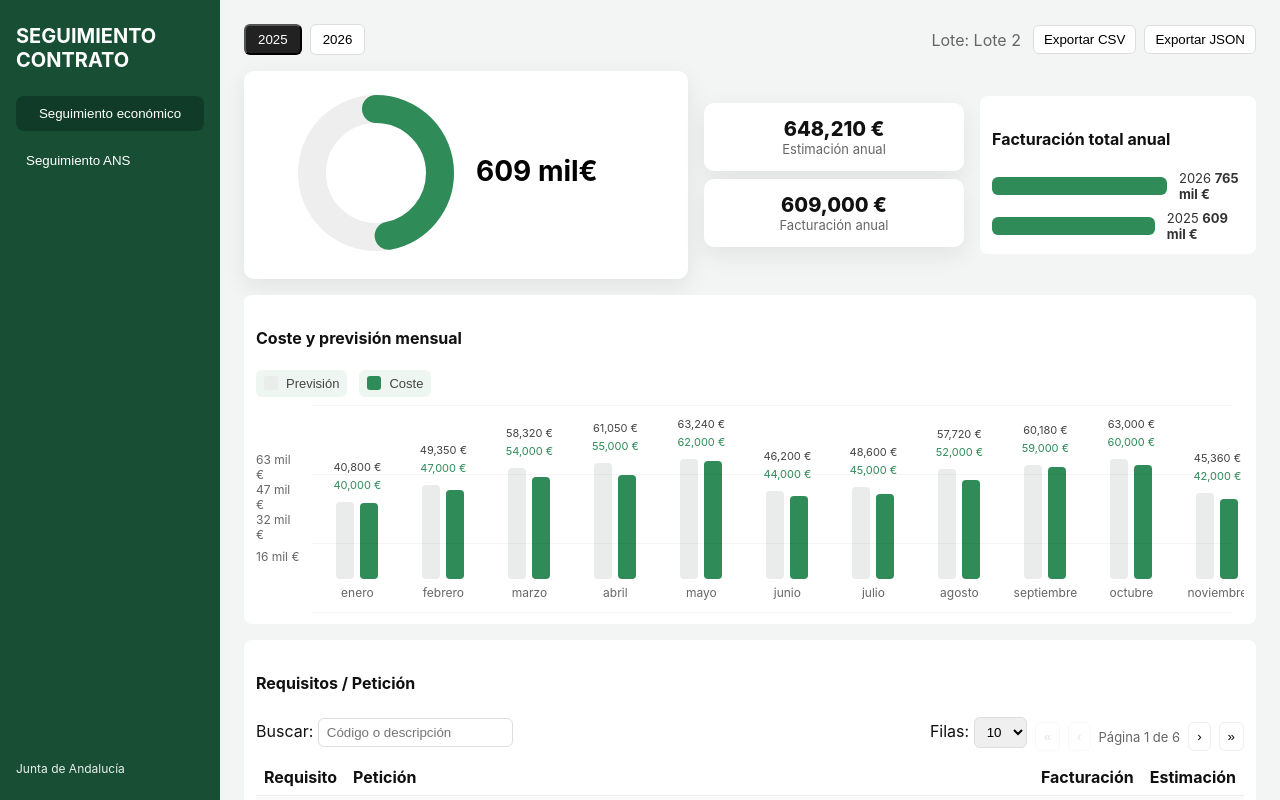
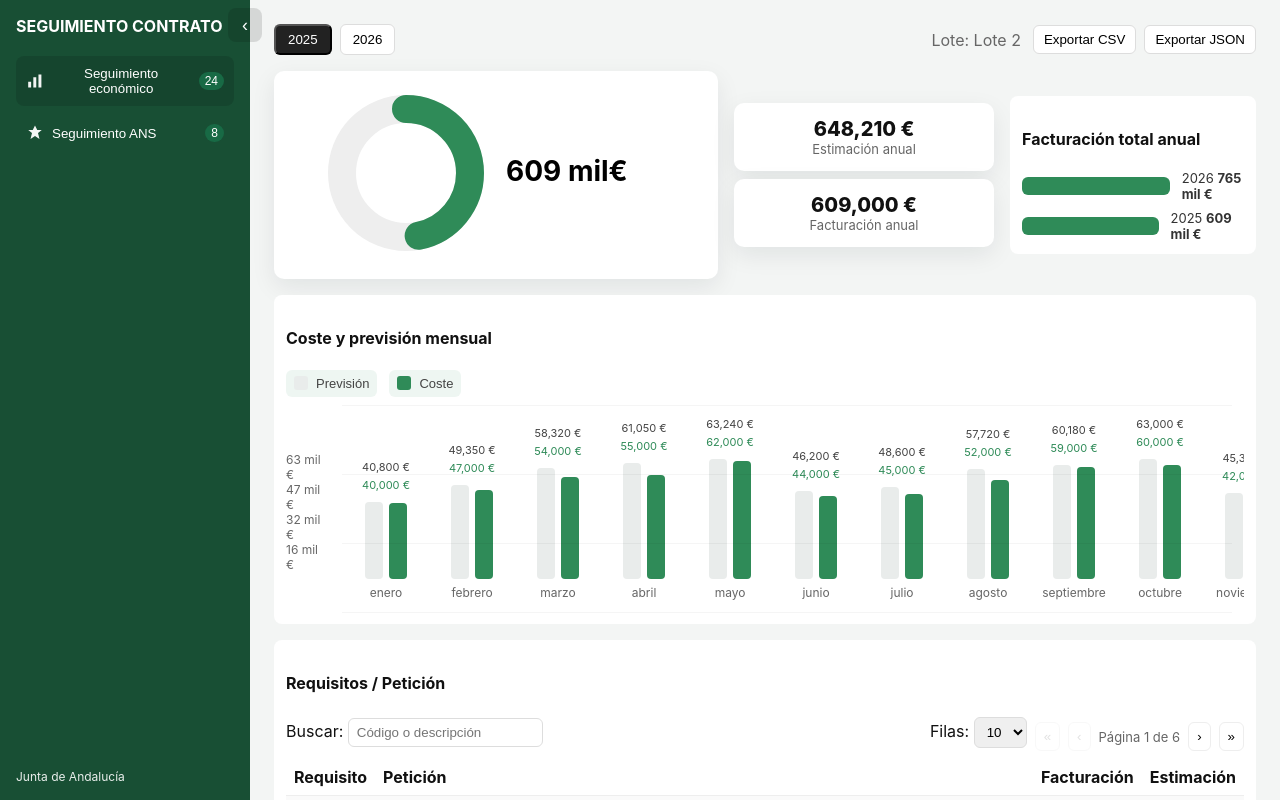
Before and after one commit to nachopavon/testdashboard, a React (Vite) app: page / in a window 1280 px wide. Built offline with nearby package versions, Linux system fonts and the light colour scheme.

Commit message:
Refactor code structure for improved readability and maintainability

```diff
--- a/src/App.tsx
+++ b/src/App.tsx
@@ -16,9 +16,15 @@ export default function App(){
 
   const metrics = sampleData.data[filters.month][filters.req]
 
+  // counts for sidebar badges
+  const econCount = (()=>{
+    try{ return (require('./data/economicData').default.years.length || 0) * 12 }catch(e){ return 12 }
+  })()
+  const ansCount = metrics.length
+
   return (
     <div className={styles.app}>
-      <Sidebar view={view} onChange={setView} />
+      <Sidebar view={view} onChange={setView} ansCount={ansCount} econCount={econCount} />
       <div className={styles.main}>
         {view === 'ans' ? (
           <>
--- a/src/components/Sidebar.module.css
+++ b/src/components/Sidebar.module.css
@@ -1,6 +1,18 @@
-.sidebar{width:220px; background:var(--green); color:#fff; padding:24px 16px; display:flex; flex-direction:column; align-items:stretch}
-.logo{font-weight:700; font-size:20px; margin-bottom:24px; white-space:pre-line}
-.nav{display:flex; flex-direction:column; gap:12px}
-.btn{background:transparent; color:#fff; border-radius:8px; padding:10px; border:none; text-align:left}
-.btnActive{background:#0f3b28; color:#fff; border:none; padding:10px; border-radius:8px}
+.sidebar{position:relative; width:250px; background:var(--green); color:#fff; padding:16px; display:flex; flex-direction:column; align-items:stretch; transition:width .18s ease; overflow:visible}
+.collapsed{width:72px}
+.topRow{display:flex; align-items:center; gap:8px; justify-content:space-between}
+.logo{font-weight:700; font-size:16px; margin-bottom:12px; white-space:nowrap}
+.collapseBtn{background:transparent; border:none; color:#fff; font-size:18px; cursor:pointer}
+.collapseBtn{position:absolute; top:8px; right:-12px; width:34px; height:34px; display:flex; align-items:center; justify-content:center; background:rgba(0,0,0,0.12); border-radius:8px; z-index:60}
+.nav{display:flex; flex-direction:column; gap:8px; margin-top:8px}
+.navBtn{display:flex; gap:8px; align-items:center; padding:10px; border-radius:8px; background:transparent; color:inherit; border:none; cursor:pointer; position:relative}
+.navBtn svg{opacity:0.95}
+.navBtn .label{display:inline-block}
+.btnActive{background:rgba(0,0,0,0.12); color:#fff}
 .footer{margin-top:auto; font-size:12px; opacity:0.9}
+
+/* collapsed state: hide labels and center icons */
+.collapsed .label{display:none}
+.collapsed .logo{font-size:12px}
+.collapsed .navBtn{justify-content:center}
+.badge{background:var(--accent-2); color:#fff; padding:2px 6px; border-radius:999px; font-size:12px; margin-left:auto}
--- a/src/components/Sidebar.tsx
+++ b/src/components/Sidebar.tsx
@@ -1,19 +1,61 @@
-import React from 'react'
+import React, { useEffect, useState } from 'react'
 import styles from './Sidebar.module.css'
 
 type Props = {
   view: 'ans'|'econ'
   onChange: (v:'ans'|'econ')=>void
+  ansCount?: number
+  econCount?: number
 }
 
-export default function Sidebar({view='ans', onChange}:Props){
+export default function Sidebar({view='ans', onChange, ansCount=0, econCount=0}:Props){
+  const [collapsed, setCollapsed] = useState(()=>{
+    try{ return localStorage.getItem('td_sidebar_collapsed') === '1' }catch(e){ return false }
+  })
+
+  useEffect(()=>{ try{ localStorage.setItem('td_sidebar_collapsed', collapsed ? '1' : '0') }catch(e){} }, [collapsed])
+
+  function handleKeyClick(event:React.KeyboardEvent, v:'ans'|'econ'){
+    if(event.key === 'Enter' || event.key === ' '){ event.preventDefault(); onChange(v) }
+  }
+
   return (
-    <aside className={styles.sidebar}>
-      <div className={styles.logo}>SEGUIMIENTO CONTRATO</div>
-      <nav className={styles.nav}>
-  <button className={view==='econ'?styles.btnActive:styles.btn} onClick={()=>onChange('econ')}>Seguimiento económico</button>
-  <button className={view==='ans'?styles.btnActive:styles.btn} onClick={()=>onChange('ans')}>Seguimiento ANS</button>
+    <aside className={`${styles.sidebar} ${collapsed?styles.collapsed:''}`} aria-label="Navegación principal">
+      <div className={styles.topRow}>
+        <div className={styles.logo} title="Seguimiento del contrato">SEGUIMIENTO CONTRATO</div>
+        <button className={styles.collapseBtn} aria-label={collapsed? 'Abrir menú':'Cerrar menú'} onClick={()=>setCollapsed(c=>!c)}>{collapsed? '›':'‹'}</button>
+      </div>
+
+      <nav className={styles.nav} role="navigation" aria-label="Secciones">
+        <button
+          className={`${styles.navBtn} ${view==='econ'?styles.btnActive:''}`}
+          onClick={()=>onChange('econ')}
+          onKeyDown={(e)=>handleKeyClick(e,'econ')}
+          aria-pressed={view==='econ'}
+          title="Seguimiento económico"
+        >
+          <svg width="18" height="18" viewBox="0 0 24 24" fill="none" aria-hidden>
+            <path d="M3 13h4v8H3zM10 7h4v14h-4zM17 3h4v18h-4z" fill="currentColor" />
+          </svg>
+          <span className={styles.label}>Seguimiento económico</span>
+          <span className={styles.badge} aria-hidden>{econCount}</span>
+        </button>
+
+        <button
+          className={`${styles.navBtn} ${view==='ans'?styles.btnActive:''}`}
+          onClick={()=>onChange('ans')}
+          onKeyDown={(e)=>handleKeyClick(e,'ans')}
+          aria-pressed={view==='ans'}
+          title="Seguimiento ANS"
+        >
+          <svg width="18" height="18" viewBox="0 0 24 24" fill="none" aria-hidden>
+            <path d="M12 2l3 6h6l-5 4 2 8-6-4-6 4 2-8-5-4h6z" fill="currentColor" />
+          </svg>
+          <span className={styles.label}>Seguimiento ANS</span>
+          <span className={styles.badge} aria-hidden>{ansCount}</span>
+        </button>
       </nav>
+
       <div className={styles.footer}>Junta de Andalucía</div>
     </aside>
   )
```
Also changed, not shown: 5 other files (tests, documents, lock files or other folders).
